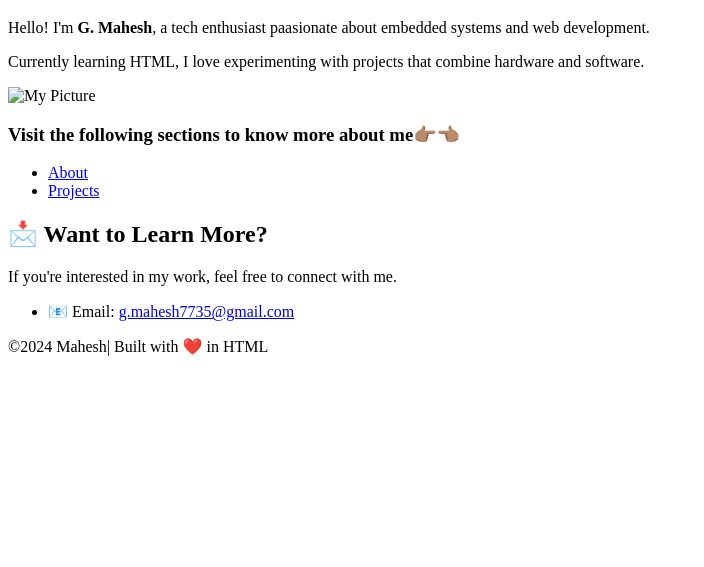
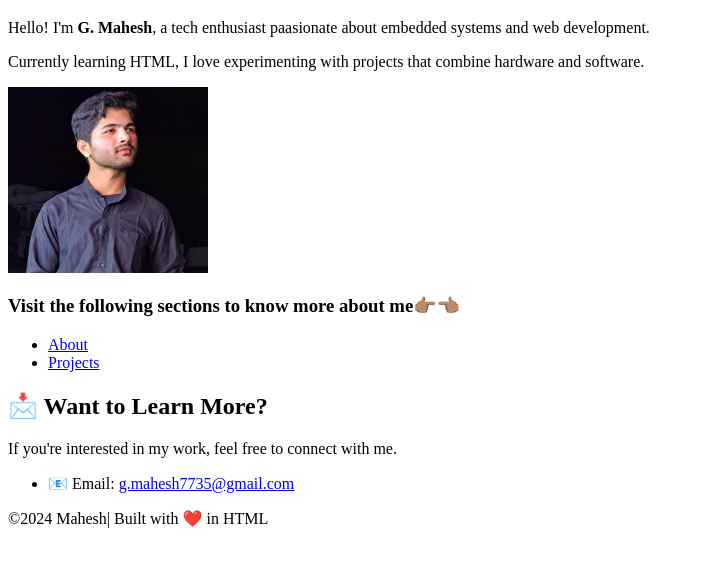
Before and after one commit to gmahesh-star/Html-portfolio, a plain HTML site: page index.html in a window 1280 px wide. Shown: the part 61-628 px from the top of the page, without its empty margins (0-704 px from the left). Drawn offline with Linux system fonts and the light colour scheme.

Commit message:
index.html

```diff
--- a/index.html
+++ b/index.html
@@ -9,7 +9,7 @@
     <h1>Welcome to My Portfolio</h1>
     <p>Hello! I'm <b>G. Mahesh</b>, a tech enthusiast paasionate about embedded systems and web development.</p>
     <p>Currently  learning HTML, I love experimenting with projects that combine hardware and software.</p>
-    <img src="./images/Profile_pic.jpg" alt="My Picture" width="200">
+    <img src="Profile_pic.jpg" alt="My Picture" width="200">
     <h3>Visit the following sections to know more about me👉🏽👈🏽</h3>
     <ul>
         <li><a href="./about.html">About</a></li>
```
